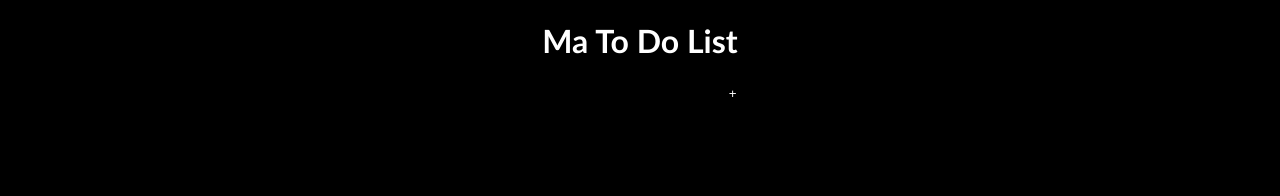
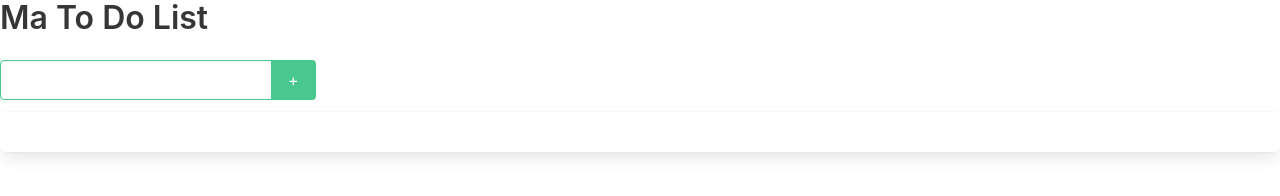
Before and after one commit to BlackCagouProd/TDL, a plain HTML site: page index.html in a window 1280 px wide. Drawn offline with nearby package versions, Linux system fonts and the light colour scheme.

Commit message:
add bulma style

```diff
--- a/app.js
+++ b/app.js
@@ -6,6 +6,7 @@ let iToDo = document.getElementById('iField');
 
 function ajout() {
     const todo = document.createElement('p');
+    todo.classList.add('box')
     todo.innerText = iToDo.value;
     cTodo.appendChild(todo);
     iToDo.value = "";
--- a/index.html
+++ b/index.html
@@ -5,20 +5,27 @@
     <meta charset="UTF-8">
     <meta http-equiv="X-UA-Compatible" content="IE=edge">
     <meta name="viewport" content="width=device-width, initial-scale=1.0">
-    <link rel="stylesheet" href="style.css">
-    <!-- <link rel="stylesheet" href="https://cdnjs.cloudflare.com/ajax/libs/tailwindcss/2.2.19/tailwind.min.css" referrerpolicy="no-referrer" /> -->
+    <!-- <link rel="stylesheet" href="style.css"> -->
+    <link rel="stylesheet" href="https://cdnjs.cloudflare.com/ajax/libs/bulma/0.9.4/css/bulma.min.css" integrity="sha512-HqxHUkJM0SYcbvxUw5P60SzdOTy/QVwA1JJrvaXJv4q7lmbDZCmZaqz01UPOaQveoxfYRv1tHozWGPMcuTBuvQ==" crossorigin="anonymous" referrerpolicy="no-referrer"
+    />
     <title>Ma To Do List</title>
 </head>
 
 <body>
-    <h1>Ma To Do List</h1>
-    <div class="container">
-        <input id="iField" type="text">
-        <button id="Add"> + </button>
+    <h1 class="title">Ma To Do List</h1>
 
-        <div class="tField" id="contain">
+    <div class="field has-addons">
+        <div class="control">
+            <input class="input is-success " id="iField" type="text">
+        </div>
+        <div class="control">
+            <button class="button is-success  " id="Add"> + </button>
+        </div>
+    </div>
 
-        </div>
+    <div class="box " id="contain">
+
+    </div>
     </div>
     <script src="app.js"></script>
 
--- a/style.css
+++ b/style.css
@@ -6,19 +6,23 @@ body {
 }
 
 input {
-    border: none;
+    border: 1px solid rgb(124, 118, 118);
     border-radius: 2px 2px;
     background-color: black;
     color: #fff;
+    width: 40%;
+    height: 25px;
 }
 
 button {
-    border: none;
-    border-radius: 2px 2px;
-    background-color: black;
     color: #fff;
+    font-size: 25px;
+    opacity: 0.5;
 }
 
 p {
     color: #fff;
+    border: 1px solid #fff;
+    width: 80%;
+    height: 25px;
 }
```
